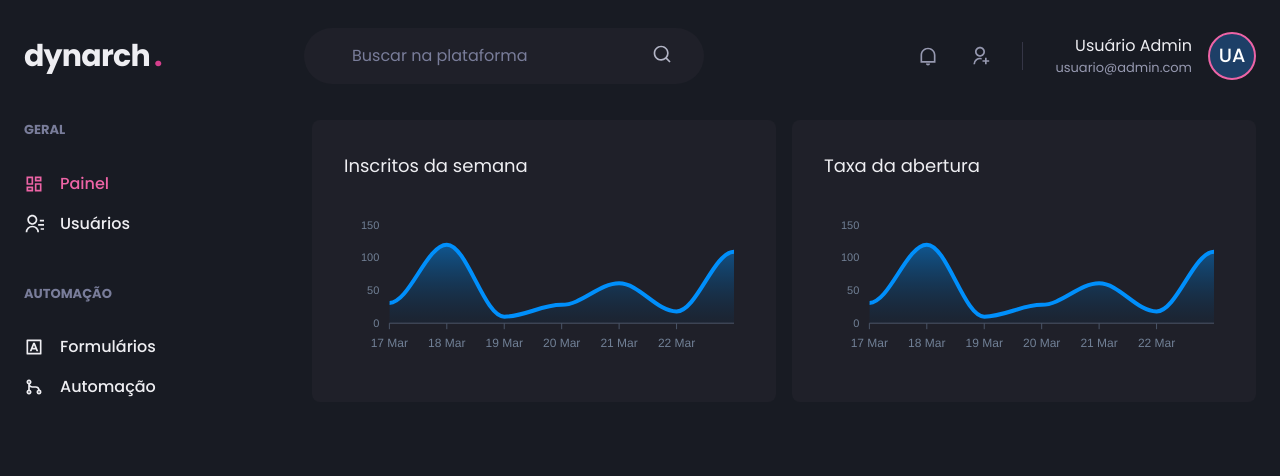
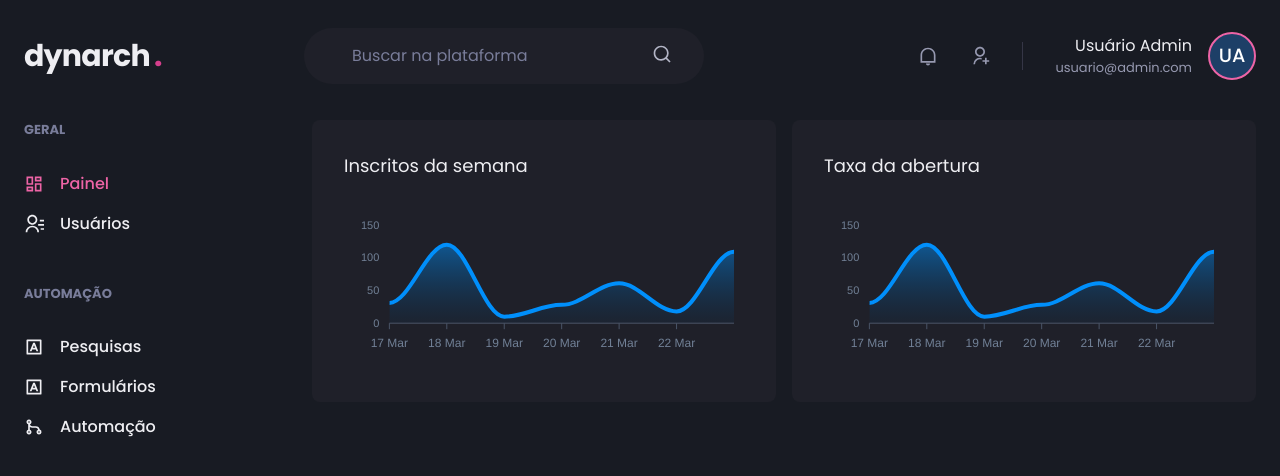
Before and after one commit to sergiogomes/dynamic-research, a Next.js app: page /painel in a window 1280 px wide. Shown: the top 476 px of the page. Built offline with nearby package versions, Linux system fonts and the light colour scheme; what miragejs would draw is missing.

Commit message:
feat: :sparkles: create dash menu for research

```diff
--- a/src/components/Sidebar/SidebarNav.tsx
+++ b/src/components/Sidebar/SidebarNav.tsx
@@ -15,6 +15,7 @@ export function SidebarNav() {
       </NavSection>
 
       <NavSection title="AUTOMAÇÃO">
+        <NavLink title="Pesquisas" href="/pesquisas" icon={RiInputMethodLine} />
         <NavLink title="Formulários" href="/usuarios/adicionar" icon={RiInputMethodLine} />
         <NavLink title="Automação" href="/automacao" icon={RiGitMergeLine} />
       </NavSection>
```
